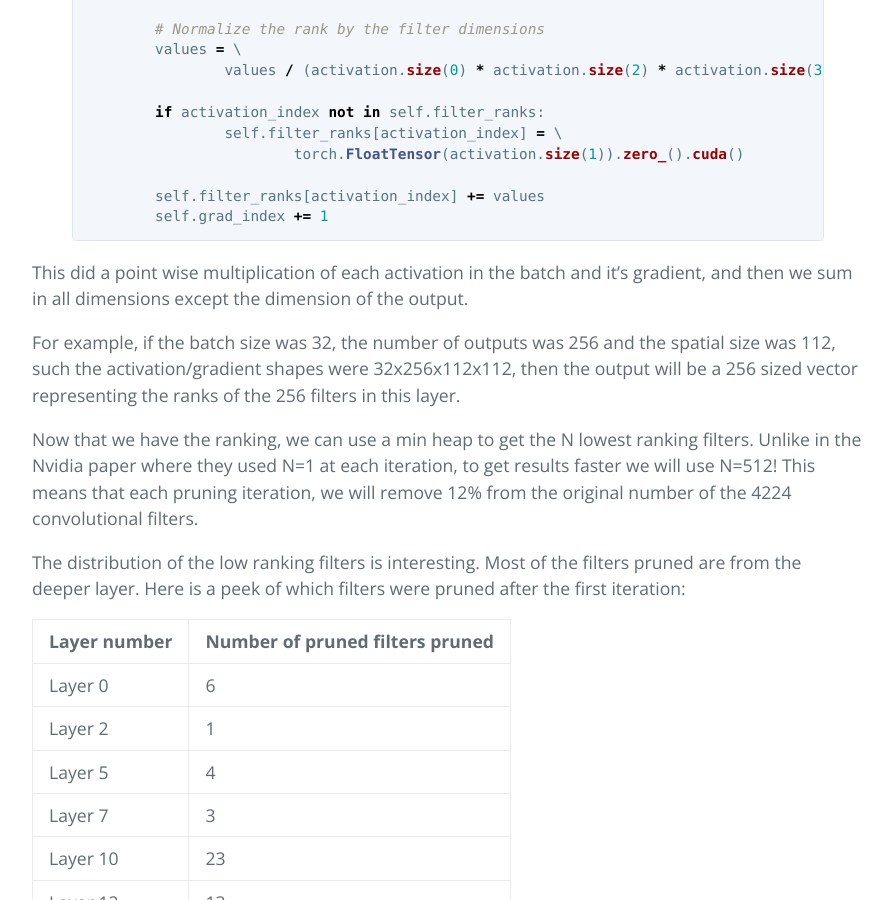
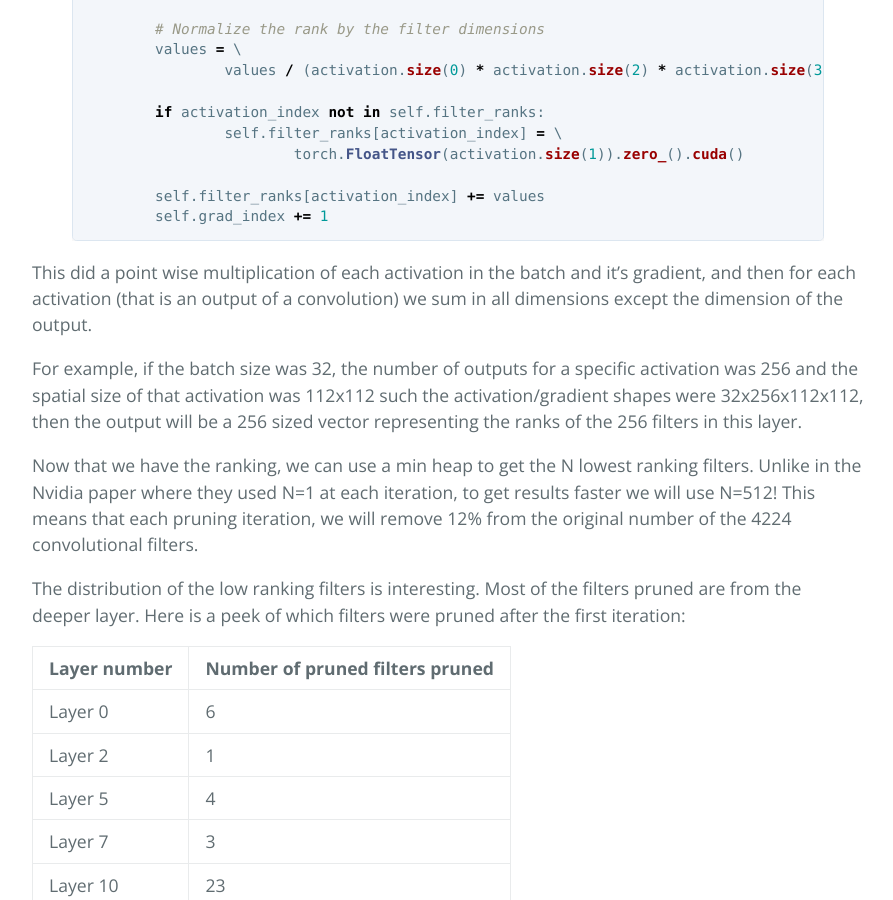
Before and after one commit to jacobgil/jacobgil.github.io, a Jekyll site: the page built from _posts/2017-06-23-pruning-deep-neural-networks.md, in a window 1280 px wide and 900 px high, scrolled down 7486 px. Shown: the whole window, without its empty margins (192-1085 px from the left). Built offline with Jekyll 4.4.1, drawn with Linux system fonts in a browser that asks for light colours; comment, search, counter and statistics services are not loaded.

Commit message:
New post

```diff
--- a/_posts/2017-06-23-pruning-deep-neural-networks.md
+++ b/_posts/2017-06-23-pruning-deep-neural-networks.md
@@ -240,9 +240,10 @@ def compute_rank(self, grad):
 
 {% endhighlight %}
 
-This did a point wise multiplication of each activation in the batch and it's gradient, and then we sum in all dimensions except the dimension of the output.
+This did a point wise multiplication of each activation in the batch and it's gradient, and then for each activation (that is an output of a convolution) we sum in all dimensions except the dimension of the output.
 
-For example, if the batch size was 32, the number of outputs was 256 and the spatial size was 112, such the activation/gradient shapes were 32x256x112x112, then the output will be a 256 sized vector representing the ranks of the 256 filters in this layer.
+For example, if the batch size was 32, the number of outputs for a specific activation was 256 and the spatial size of that activation was 112x112 such the activation/gradient shapes were 32x256x112x112, then the output will be a 256 sized vector representing the ranks of the 256 filters in this layer.
+
 
 
 
```
